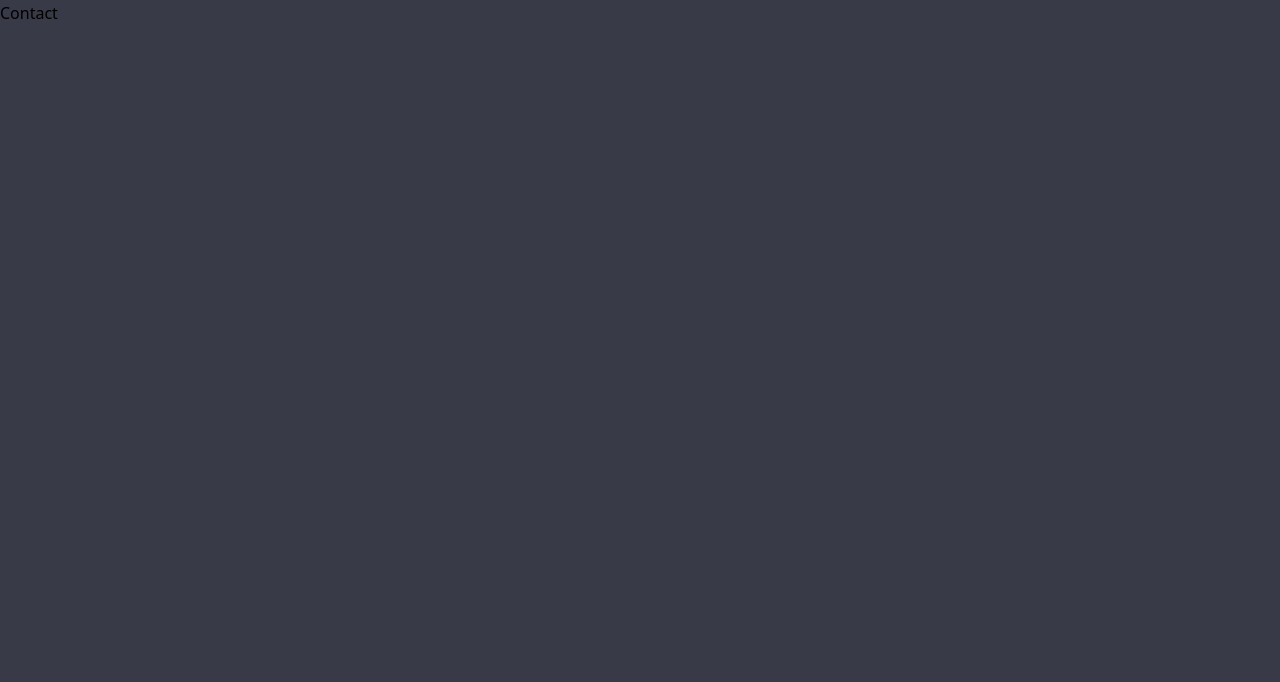
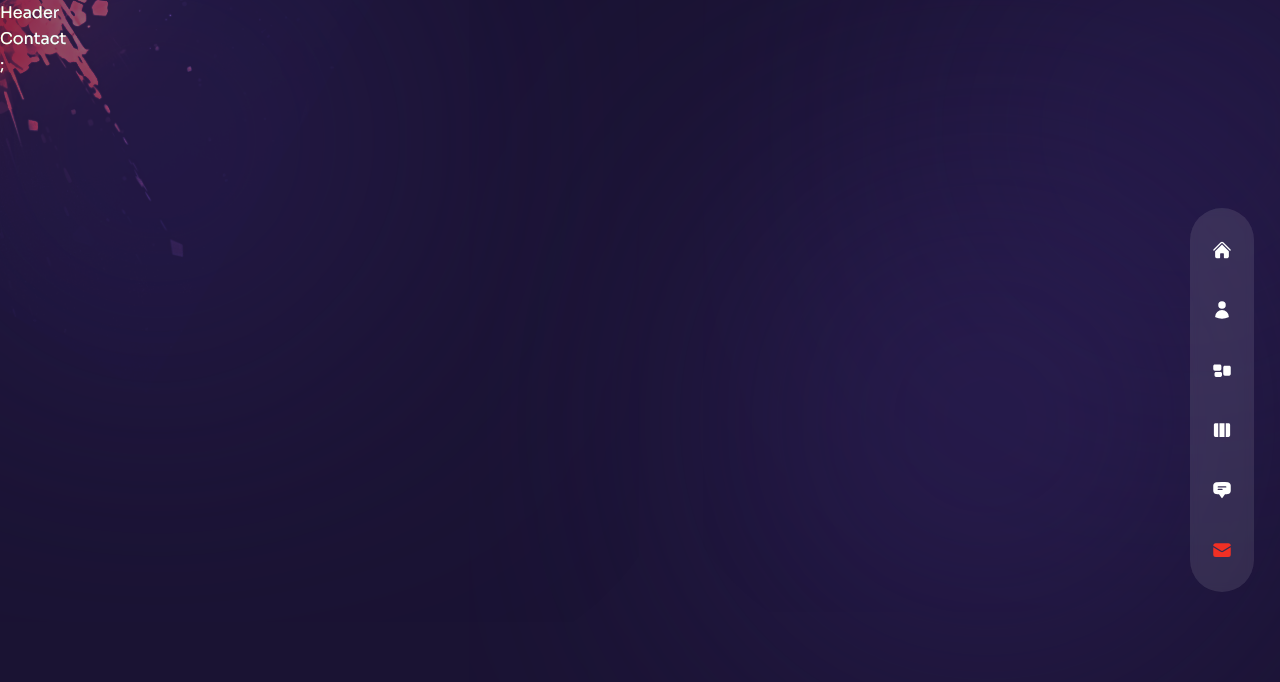
Before and after one commit to DartleDartle/Dartle-portfolio, a Next.js app: page /contact in a window 1280 px wide. Shown: the top 682 px of the page. Built offline with nearby package versions, Linux system fonts and the light colour scheme.

Commit message:
Starting from the nav element, completed for now.

```diff
--- a/components/Layout.js
+++ b/components/Layout.js
@@ -1,5 +1,32 @@
-const Layout = () => {
-  return <div>Layout</div>;
+// fonts
+
+import {Sora} from '@next/font/google'
+
+
+// font settings
+const sora = Sora({
+  subsets: ['latin'],
+  variable: '--font-sora',
+  weight: ['100', '200', '300', '400', '500', '600', '700', '800'],
+})
+
+// components
+
+import Nav from '../components/Nav'
+import Header from '../components/Header'
+import TopLeftImg from '../components/TopLeftImg'
+
+const Layout = ({children}) => {
+  return <div
+      className={`page bg-site text-white bg-cover bg-no-repeat ${sora.variable} font-sora relative`}
+    >
+
+    <TopLeftImg />
+    <Nav />
+    <Header />
+    {children}
+
+  </div>;
 };
 
 export default Layout;
--- a/components/Nav.js
+++ b/components/Nav.js
@@ -26,8 +26,47 @@ export const navData = [
   },
 ];
 
+// next link
+
+import Link from 'next/link';
+
+// next router
+
+import { useRouter } from 'next/router';
+
 const Nav = () => {
-  return <nav>nav</nav>;
+  const router = useRouter();
+  const pathname = router.pathname;
+  return <nav className='flex flex-col items-center xl:justify-center gap-y-4 fixed h-max bottom-0 mt-auto xl:right-[2%] z-50 top-0 w-full xl:w-16 xl:max-w-md xl:h-screen'>
+    {/* inner */}
+    <div
+      className='flex w-full xl:flex-col items-center justify-between xl:justify-center gap-y-10 px-4 md:px-40 xl:px-0 h-[80px] xl:h-max py-8 bg-white/10 backdrop-blur-sm text-3xl xl:text-xl xl:rounded-full'
+    >
+      {navData.map((link, index)=> {
+        return (
+        <Link
+          className={`${link.path === pathname && 'text-accent'
+          } relative flex items-center group hover:text-accent transition-all duration-300`}
+          href={link.path}
+          key={index}
+        >
+          {/* tooltip */}
+          <div className='absolute pr-14 right-0 hidden xl:group-hover:flex'>
+            <div className='bg-white relative flex text-primary items-center p-[6px] rounded-[3px]'>
+              <div className='text-[12px] leading-none font-semibold capitalize'>
+                {link.name}
+              </div>
+              {/* triangle */}
+              <div className='border-solid border-l-white border-l-8 border-y-transparent border-y-[6px] border-r-0 absolute -right-2'></div>
+            </div>
+          </div>
+          {/* icon */}
+          <div>{link.icon}</div>
+        </Link>
+        );
+      })}
+    </div>
+  </nav>;
 };
 
 export default Nav;
--- a/components/TopLeftImg.js
+++ b/components/TopLeftImg.js
@@ -1,5 +1,14 @@
+// next image
+import Image from "next/image";
+
 const TopLeftImg = () => {
-  return <div>Top Left Image</div>;
+  return (
+    <div
+      className="absolute left-0 top-0 mix-blend-color-dodge z-10 w-[200px] xl:w-[400px] opacity-50"
+    >
+      <Image src='/top-left-img.png' width={400} height={400}  alt='' />
+    </div>
+    );
 };
 
 export default TopLeftImg;
--- a/pages/_app.js
+++ b/pages/_app.js
@@ -1,7 +1,17 @@
 import '../styles/globals.css';
 
+// components
+
+import Layout from '../components/Layout'
+
 function MyApp({ Component, pageProps }) {
-  return <Component {...pageProps} />;
+  return (
+  <Layout>
+
+    <Component {...pageProps} />;
+
+  </Layout>
+  )
 }
 
 export default MyApp;
```
